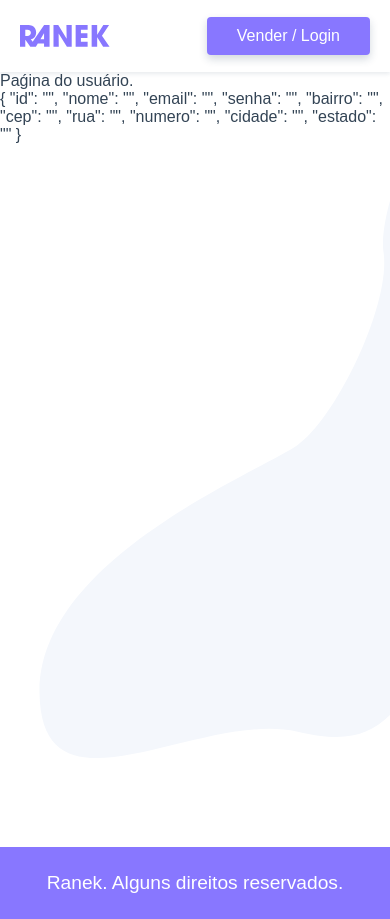
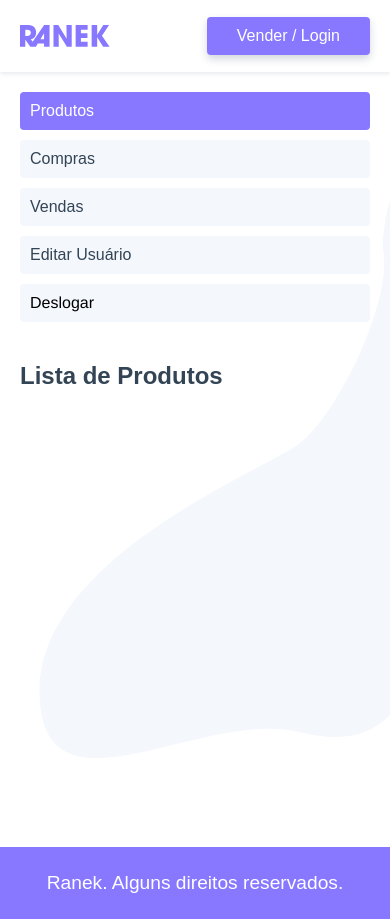
Before and after one commit to bladellano/ranek-front, a Vue app: page /usuario in a window 390 px wide. Built offline with nearby package versions, Linux system fonts and the light colour scheme.

Commit message:
Criando tela usuario com produtos

```diff
--- a/src/components/ProdutosPaginar.vue
+++ b/src/components/ProdutosPaginar.vue
@@ -54,7 +54,7 @@
 };
 </script>
 
-<style>
+<style scoped>
 ul {
   grid-column: 1 /-1;
 }
--- a/src/router/index.js
+++ b/src/router/index.js
@@ -4,6 +4,10 @@
 import DetalhesProduto from '../views/Produto.vue'
 import Login from '../views/Login.vue'
 import Usuario from '../views/usuario/Usuario.vue'
+import UsuarioProdutos from '../views/usuario/UsuarioProdutos.vue'
+import UsuarioVendas from '../views/usuario/UsuarioVendas.vue'
+import UsuarioCompras from '../views/usuario/UsuarioCompras.vue'
+import UsuarioEditar from '../views/usuario/UsuarioEditar.vue'
 
 Vue.use(VueRouter)
 
@@ -28,9 +32,29 @@
   ,
   {
     path: '/usuario',
-    name: 'usuario',
     component: Usuario,
-    props: true,
+    children: [
+      {
+        path: "",
+        name: "usuario",
+        component: UsuarioProdutos
+      },
+      {
+        path: "compras",
+        name: "compras",
+        component: UsuarioCompras
+      },
+      {
+        path: "vendas",
+        name: "vendas",
+        component: UsuarioVendas
+      },
+      {
+        path: "editar",
+        name: "usuario-editar",
+        component: UsuarioEditar
+      }
+    ]
   }
 ]
 
--- a/src/store/index.js
+++ b/src/store/index.js
@@ -41,6 +41,22 @@
     criarUsuario(context, payload) {
       context.commit('UPDATE_USUARIO', { id: payload.email })
       return api.post("/usuario", payload)
+    },
+    deslogarUsuario(context) {
+      context.commit("UPDATE_USUARIO", {
+        id: "",
+        nome: "",
+        email: "",
+        senha: "",
+        bairro: "",
+        cep: "",
+        rua: "",
+        numero: "",
+        cidade: "",
+        estado: "",
+      })
+
+      context.commit("UPDATE_LOGIN", false)
     }
   },
   modules: {
--- a/src/views/usuario/Usuario.vue
+++ b/src/views/usuario/Usuario.vue
@@ -1,16 +1,82 @@
 <template>
-  <div>
-    <p>Paǵina do usuário.</p>
-    <p>{{ $store.state.usuario }}</p>
-  </div>
+  <section class="usuario">
+    <nav class="sidenav">
+      <ul>
+        <li>
+          <router-link :to="{ name: 'usuario' }">Produtos</router-link>
+        </li>
+        <li>
+          <router-link :to="{ name: 'compras' }">Compras</router-link>
+        </li>
+        <li>
+          <router-link :to="{ name: 'vendas' }">Vendas</router-link>
+        </li>
+        <li>
+          <router-link :to="{ name: 'usuario-editar' }"
+            >Editar Usuário</router-link
+          >
+        </li>
+        <li>
+          <button @click="deslogar">Deslogar</button>
+        </li>
+      </ul>
+    </nav>
+
+    <transition mode="out-in">
+      <router-view></router-view>
+    </transition>
+  </section>
 </template>
 
 <script>
 export default {
   // eslint-disable-next-line vue/multi-word-component-names
   name: "Usuario",
+  methods: {
+    deslogar() {
+      this.$store.dispatch("deslogarUsuario");
+      this.$router.push("/login");
+    },
+  },
 };
 </script>
 
-<style lang="scss" scoped>
+<style scoped>
+.usuario {
+  display: grid;
+  grid-template-columns: minmax(140px, 200px) 1fr;
+  max-width: 900px;
+  margin: 40px auto;
+  grid-gap: 30px;
+  padding: 20px;
+}
+@media screen and (max-width: 500px) {
+  .usuario {
+    grid-template-columns: 1fr;
+    margin: 00px auto;
+  }
+}
+
+.sidenav a,
+.sidenav button {
+  padding: 10px;
+  display: block;
+  background: #f4f7fc;
+  margin-bottom: 10px;
+  border-radius: 4px;
+}
+.sidenav a.router-link-exact-active,
+.sidenav a:hover,
+.sidenav button:hover {
+  background: #87f;
+  color: white;
+}
+.sidenav button {
+  border: none;
+  width: 100%;
+  font-size: 1rem;
+  text-align: left;
+  font-family: "Avenir", Helvetica, Arial, sans-serif;
+  cursor: pointer;
+}
 </style>
--- /dev/null
+++ b/src/views/usuario/UsuarioCompras.vue
@@ -0,0 +1,12 @@
+<template>
+  <div>
+    <h1>Usuario Compras</h1>
+  </div>
+</template>
+
+<script>
+export default {};
+</script>
+
+<style lang="sass" scoped>
+</style>
--- /dev/null
+++ b/src/views/usuario/UsuarioEditar.vue
@@ -0,0 +1,12 @@
+<template>
+  <div>
+    <h1>Usuario Editar</h1>
+  </div>
+</template>
+
+<script>
+export default {};
+</script>
+
+<style lang="sass" scoped>
+</style>
--- /dev/null
+++ b/src/views/usuario/UsuarioProdutos.vue
@@ -0,0 +1,12 @@
+<template>
+  <div>
+    <h1>Lista de Produtos</h1>
+  </div>
+</template>
+
+<script>
+export default {};
+</script>
+
+<style lang="sass" scoped>
+</style>
--- /dev/null
+++ b/src/views/usuario/UsuarioVendas.vue
@@ -0,0 +1,12 @@
+<template>
+  <div>
+    <h1>Usuario Vendas</h1>
+  </div>
+</template>
+
+<script>
+export default {};
+</script>
+
+<style lang="sass" scoped>
+</style>
```
